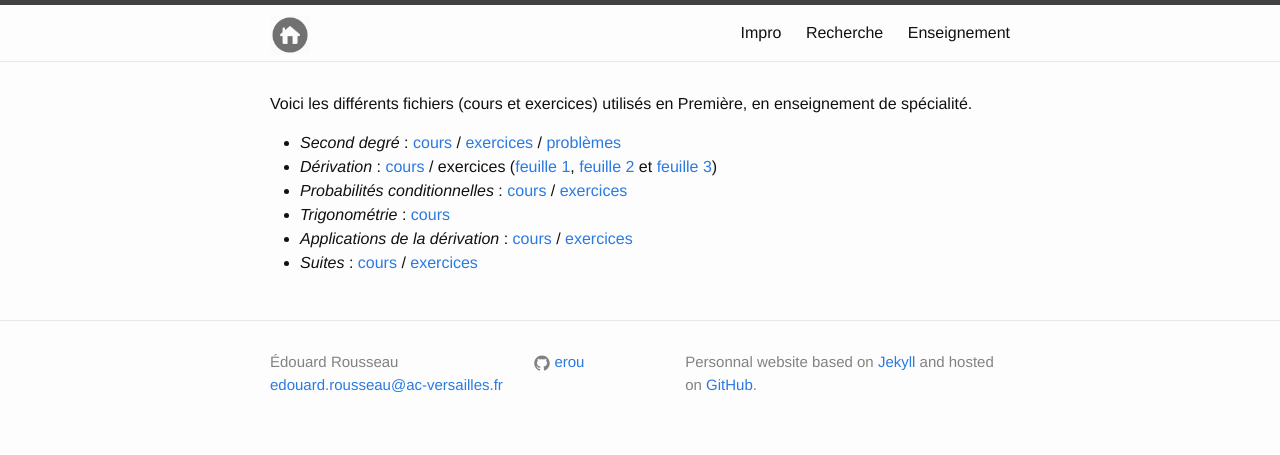
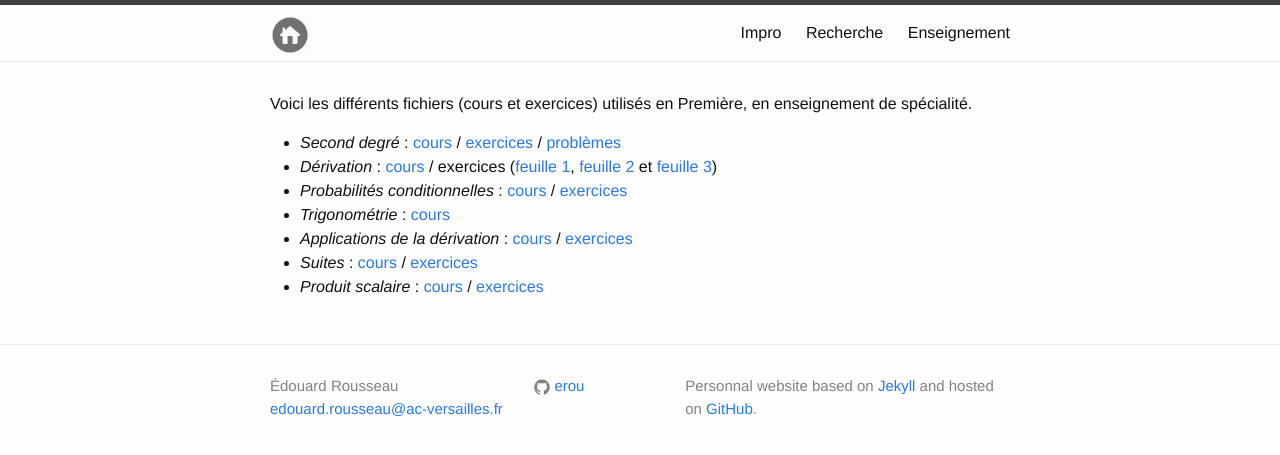
Before and after one commit to erou/erou.github.io, a Jekyll site: the page built from teaching/corot-premiere.md, in a window 1280 px wide. Shown: the top 455 px of the page. Built offline with Jekyll 4.4.1, drawn with Linux system fonts in a browser that asks for light colours; some of the changed lines change nothing that is shown.

Commit message:
new files with exercises

```diff
--- a/teaching/corot-premiere.md
+++ b/teaching/corot-premiere.md
@@ -1,5 +1,5 @@
 ---
-title: Cours de Seconde
+title: Cours de Première
 layout: default
 permalink: /teaching/corot-premiere/
 visible: false
@@ -17,3 +17,4 @@ enseignement de spécialité.
 * *Applications de la dérivation* : [cours](cours-application-derivation.pdf) /
   [exercices](exos-application-derivation.pdf)
 * *Suites* : [cours](cours-suites.pdf) / [exercices](exos-suites.pdf)
+* *Produit scalaire* : [cours](cours-produit-scalaire.pdf) / [exercices](exos-produit-scalaire.pdf)
```
Also changed, not shown: 1 other file.
